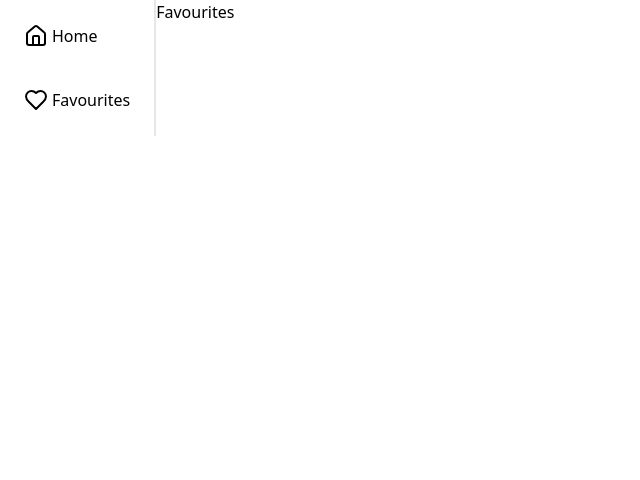
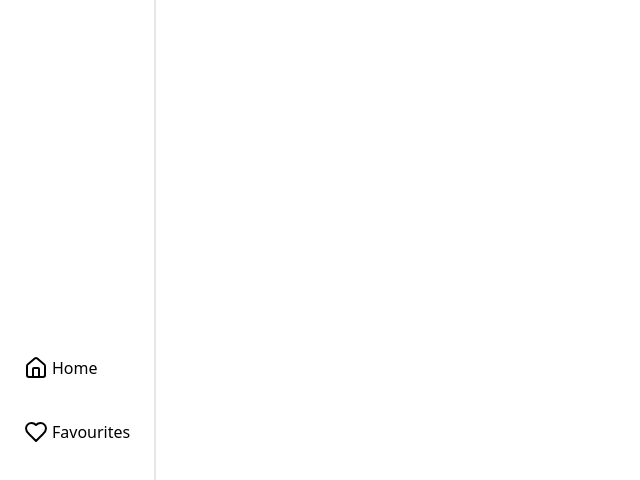
Before and after one commit to WinstonNji/recipe_V2, a React (Vite) app: page /favourites in a window 1280 px wide. Shown: the top 480 px of the page, without its empty margins (0-640 px from the left). Built offline with nearby package versions, Linux system fonts and the light colour scheme.

Commit message:
Started UI fav_page
initial commit for favourite page ui

removed white bg

```diff
--- a/src/components/RecipeCard.jsx
+++ b/src/components/RecipeCard.jsx
@@ -16,7 +16,7 @@ function RecipeCard() {
                   <HeartIcon fill='white' className='hover:fill-red-600 hover:text-red-600 transition-all duration-200 ease-in-out' />
                 </div>
 
-                <div className='flex gap-2 absolute bottom-2 left-2 text-black p-2 rounded-md font-bold bg-gray-100'>
+                <div className='flex gap-2 absolute bottom-2 left-2 text-black p-2 rounded-md font-bold bg-gray-100 cursor-default'>
                   <SoupIcon />
                   <span>2 Servings</span>
                 </div>
--- a/src/components/SideBar.jsx
+++ b/src/components/SideBar.jsx
@@ -40,7 +40,6 @@ const Desktop = () => {
 
         <Link to={'/'}>
             <div className='flex gap-1 hover:font-bold'>
-
                     <HomeIcon></HomeIcon>
                     <span>Home</span>
             </div>
--- a/src/pages/Favourites.jsx
+++ b/src/pages/Favourites.jsx
@@ -1,8 +1,11 @@
 import React from 'react'
+import { useState } from 'react'
 
 function Favourites() {
   return (
-    <div>Favourites</div>
+    <div className='h-screen flex flex-1 justify-center p-10 box-border'>
+
+    </div>
   )
 }
 
```
